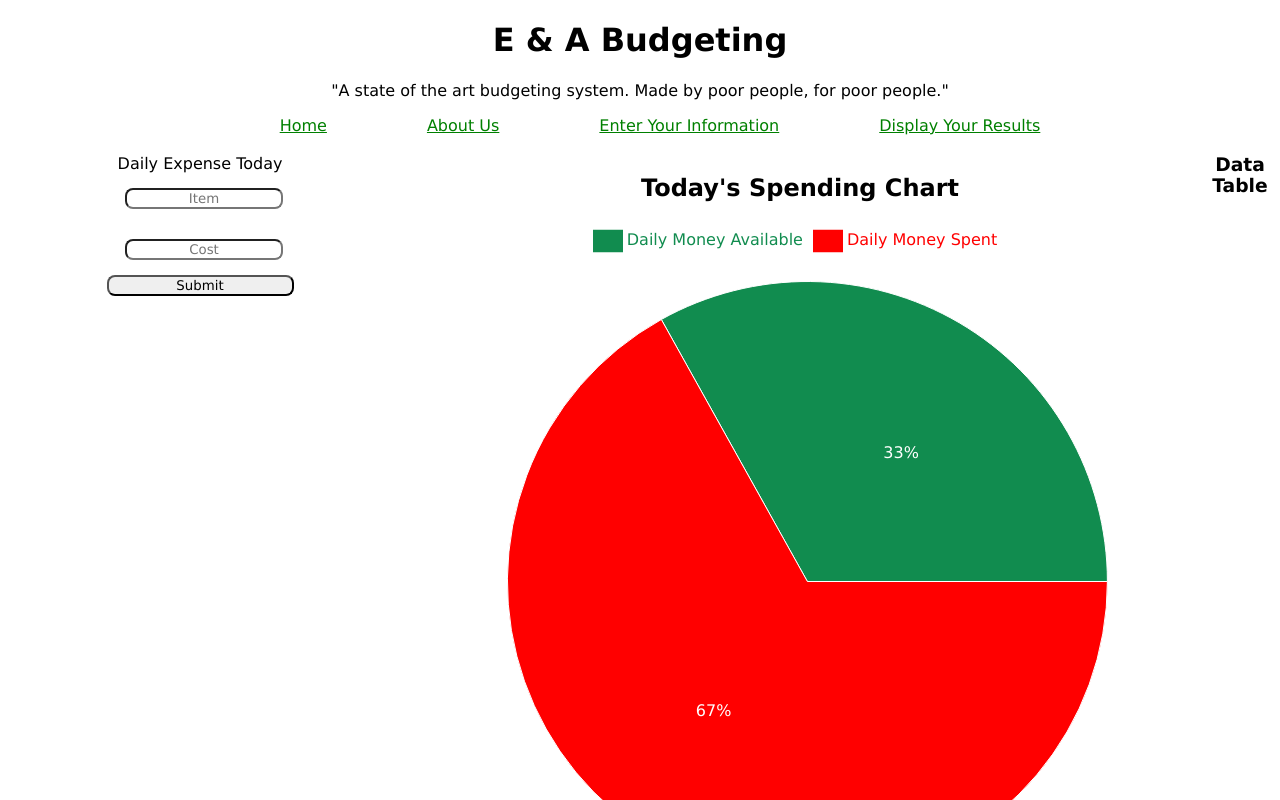
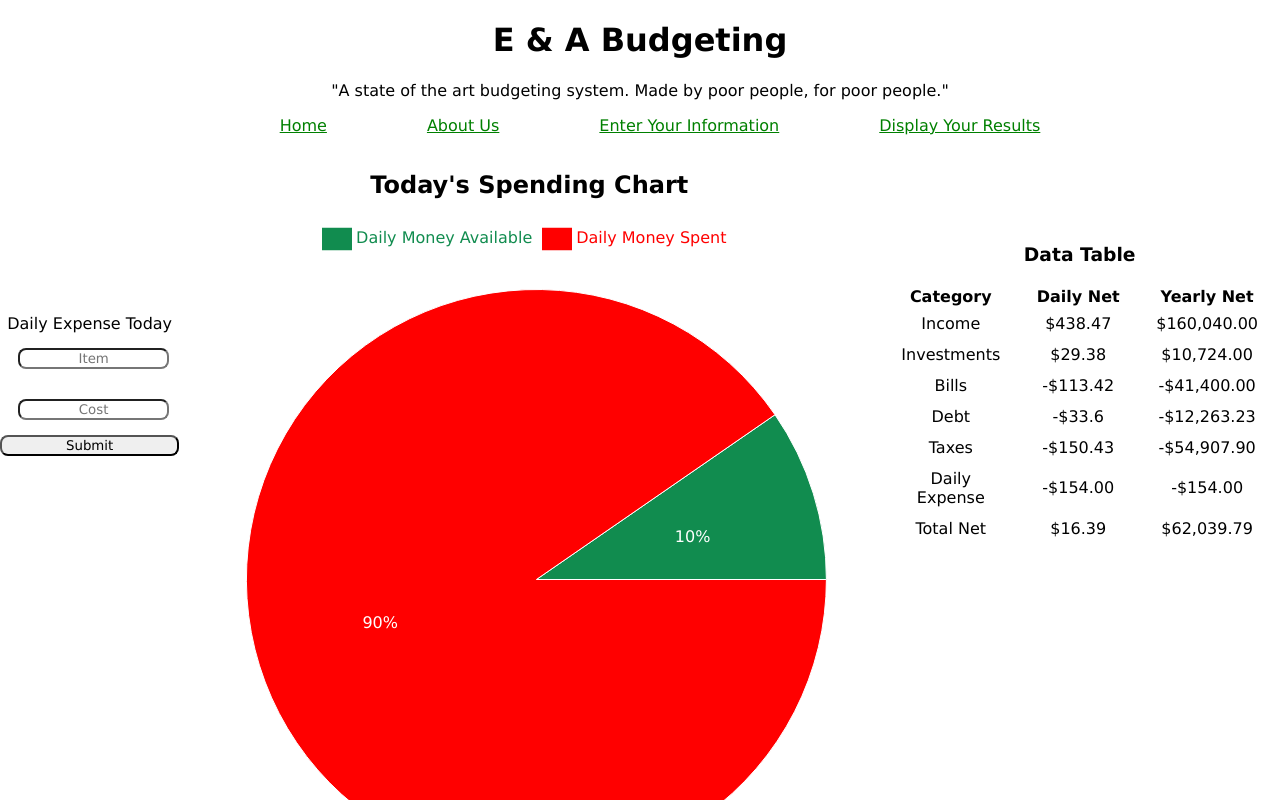
Before and after one commit to anbfowlkes/Phase-2-Project, a React (Create React App) app: page /results in a window 1280 px wide. Shown: the top 800 px of the page. Built offline with nearby package versions, Linux system fonts and the light colour scheme; data requests are answered from the project's data file.

Commit message:
styling display page

```diff
--- a/db.json
+++ b/db.json
@@ -14,6 +14,26 @@
       "dailyItem": "khj",
       "dailyCost": 52,
       "id": 3
+    },
+    {
+      "dailyItem": "corned beef",
+      "dailyCost": 10,
+      "id": 4
+    },
+    {
+      "dailyItem": "corned beef",
+      "dailyCost": 10,
+      "id": 5
+    },
+    {
+      "dailyItem": "test",
+      "dailyCost": 10,
+      "id": 6
+    },
+    {
+      "dailyItem": "test",
+      "dailyCost": 10,
+      "id": 7
     }
   ],
   "investments": [
--- a/src/Components/PieCharts/DailyChart.js
+++ b/src/Components/PieCharts/DailyChart.js
@@ -46,7 +46,7 @@ const DailyChart = ({ dailyMoneySpent, dailyMoneyAvailable }) => {
                                     cy="45%"
                                     labelLine={false}
                                     label={renderCustomizedLabel}
-                                    outerRadius={300}
+                                    outerRadius={290}
                                     fill="#8884d8"
                                     dataKey="value"
                                 >
--- a/src/Components/PieCharts/GainsChart.js
+++ b/src/Components/PieCharts/GainsChart.js
@@ -39,14 +39,14 @@ const GainsChart = ({ incomeSum, investSum }) => {
                     <div className="col-md-8"> */}
                 <ResponsiveContainer width={800} height={800} className="text-center">
                     <PieChart width={500} height={500}>
-                        <Legend layout="horizontal" verticalAlign="left" align="center" iconSize={30} />
+                        <Legend layout="horizontal" verticalAlign="left" align="center" iconSize={28} />
                         <Pie
                             data={data}
                             cx="49%"
                             cy="45%"
                             labelLine={false}
                             label={renderCustomizedLabel}
-                            outerRadius={300}
+                            outerRadius={275}
                             fill="#8884d8"
                             dataKey="value"
                         >
--- a/src/Components/PieCharts/LossesChart.js
+++ b/src/Components/PieCharts/LossesChart.js
@@ -41,14 +41,14 @@ const LossesChart = ({ debtSum, taxSum, billSum }) => {
                     <div className="col-md-8"> */}
                 <ResponsiveContainer width={800} height={800} className="text-center">
                     <PieChart width={500} height={500}>
-                        <Legend layout="horizontal" verticalAlign="left" align="center" iconSize={30} />
+                        <Legend layout="horizontal" verticalAlign="left" align="center" iconSize={28} />
                         <Pie
                             data={data}
                             cx="49%"
                             cy="45%"
                             labelLine={false}
                             label={renderCustomizedLabel}
-                            outerRadius={300}
+                            outerRadius={275}
                             fill="#8884d8"
                             dataKey="value"
                         >
--- a/src/Components/Results.js
+++ b/src/Components/Results.js
@@ -276,7 +276,7 @@ const Results = () => {
 
                 <div className='info-display'>
 
-                    <div className='daily-expenditures'>
+                        <div id='top-three'>
 
                             <div className='daily-form'>
                                 <label>Daily Expense Today</label>
@@ -296,12 +296,8 @@ const Results = () => {
                             </div>
 
 
-
-
-                    </div>
-
                         <div className='table-container'>
-                        <h3> Data Table</h3>
+                            <h3>Data Table</h3>
                             <Table striped bordered hover >
                                 <thead>
                                     <tr>
@@ -349,6 +345,7 @@ const Results = () => {
                                 </tbody>
                             </Table>
                         </div>
+                    </div>
 
                     <div className='chart-container'>
 
--- a/src/Components/Styles/InfoPage.css
+++ b/src/Components/Styles/InfoPage.css
@@ -5,6 +5,7 @@
     justify-content: center;
     align-items: center;
     background-color: lightblue;
+    padding-bottom: 400px;
 }
 
 .main-section {
--- a/src/Components/Styles/Results.css
+++ b/src/Components/Styles/Results.css
@@ -7,6 +7,13 @@
     float: left;
     display: block;
     justify-items: center;
+    margin-top: -400px;
+    margin-right: -50px;
+}
+
+.table-container {
+    margin-top: -400px;
+    margin-left: -50px;
 }
 
 .daily-chart {
@@ -16,7 +23,7 @@
 
 .gains-chart {
     display: block;
-    float: right;
+    float: left;
 }
 
 .losses-chart {
@@ -24,6 +31,20 @@
     float: right;
 }
 
+#top-three {
+    display: flex;
+    flex-direction: row;
+    align-items: center;
+    justify-content: center;
+}
+
+#second-row {
+    display: flex;
+    flex-direction: row;
+    align-items: center;
+    justify-content: center;
+}
+
 td {
     padding: 5px 20px;
 }
```
Lines whose indentation alone changed are shown as unchanged.
